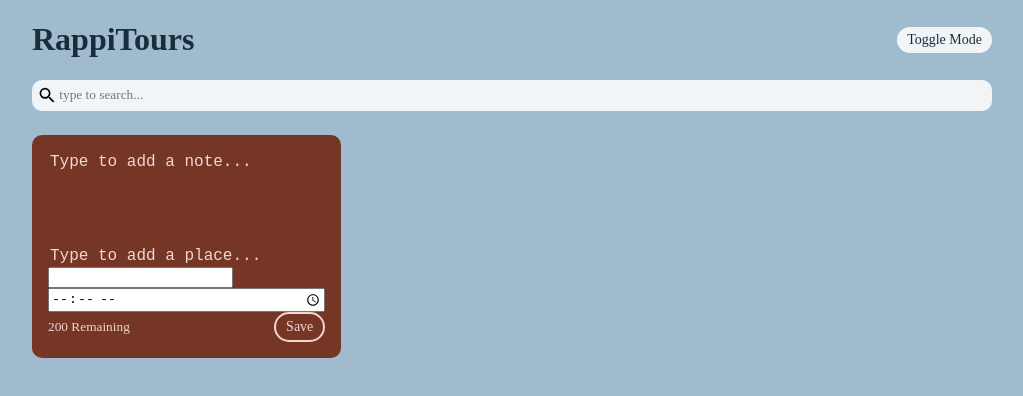
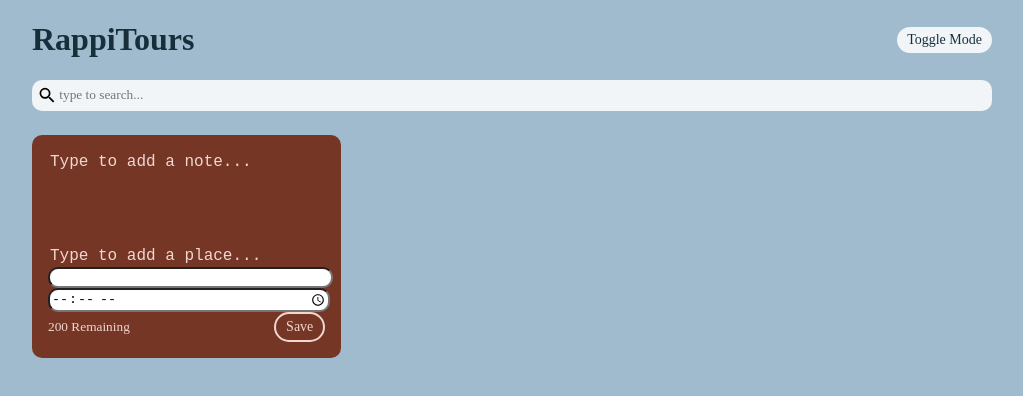
Before and after one commit to marcfaeh/RappiTours, a React (Create React App) app: page / in a window 1280 px wide. Shown: the top 396 px of the page, without its empty margins (128-1151 px from the left). Built offline with nearby package versions, Linux system fonts and the light colour scheme.

Commit message:
layout finished

```diff
--- a/src/components/AddNote.js
+++ b/src/components/AddNote.js
@@ -52,12 +52,14 @@
       ></textarea>
 
       <ReactDatePicker
+        className='datePicker'
         selected={selectedDate}
         onChange={date => setSelectedDate(date)}
         dateFormat="dd/MM/yyyy"
       />
 
       <input
+        className='timePicker'
         type='time'
         value={noteTime}
         onChange={(event) => setNoteTime(event.target.value)}
--- a/src/index.css
+++ b/src/index.css
@@ -84,6 +84,16 @@
 
   textarea:focus {
 	outline: none;
+  }
+
+  .datePicker {
+	border-radius: 10px;
+	width: 100%;
+  }
+
+  .timePicker {
+	border-radius: 10px;
+	width: 100%;
   }
 
   .toggle {
```
